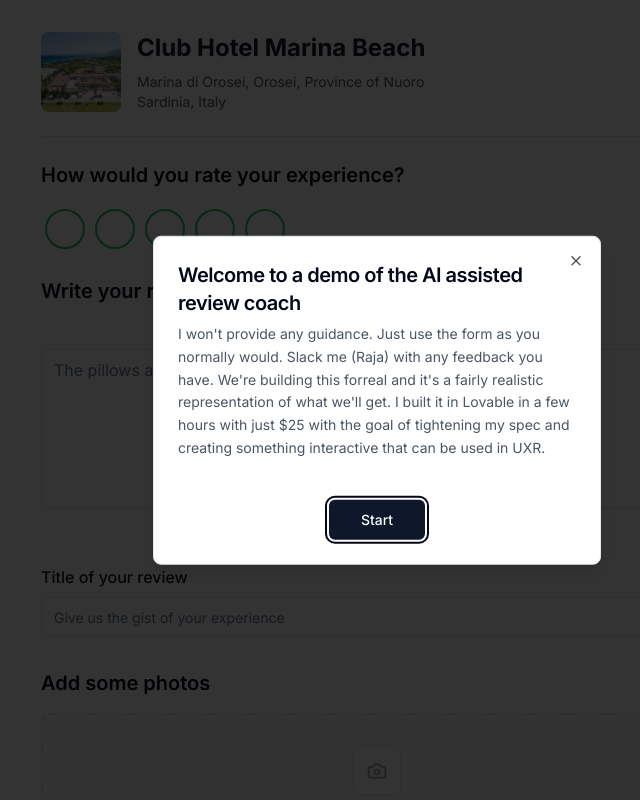
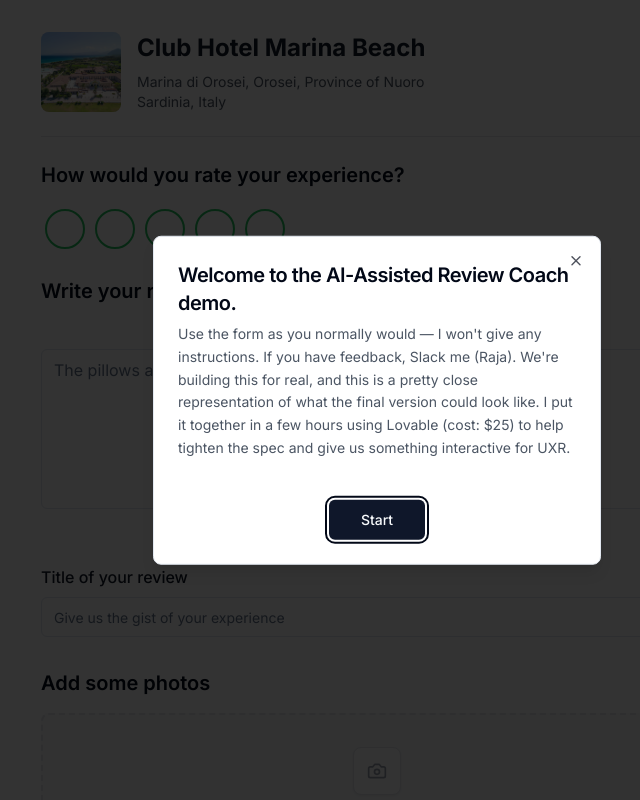
Before and after one commit to superwhatnot/review-coach-poc, a React (Vite) app: page / in a window 1280 px wide. Shown: the top 800 px of the page, without its empty margins (263-903 px from the left). Built offline with nearby package versions, Linux system fonts and the light colour scheme.

Commit message:
Copy welcome message

```diff
--- a/src/components/WelcomeModal.tsx
+++ b/src/components/WelcomeModal.tsx
@@ -20,10 +20,12 @@ export const WelcomeModal: React.FC<WelcomeModalProps> = ({ isOpen, onClose }) =
       <DialogContent className="sm:max-w-md">
         <DialogHeader>
           <DialogTitle className="text-xl font-semibold">
-            Welcome to a demo of the AI assisted review coach
+            Welcome to the AI-Assisted Review Coach demo.
           </DialogTitle>
           <DialogDescription className="text-sm text-gray-600 mt-4 leading-relaxed">
-            I won't provide any guidance. Just use the form as you normally would. Slack me (Raja) with any feedback you have. We're building this forreal and it's a fairly realistic representation of what we'll get. I built it in Lovable in a few hours with just $25 with the goal of tightening my spec and creating something interactive that can be used in UXR.
+            Use the form as you normally would — I won't give any instructions.
+            If you have feedback, Slack me (Raja). We're building this for real, and this is a pretty close representation of what the final version could look like.
+            I put it together in a few hours using Lovable (cost: $25) to help tighten the spec and give us something interactive for UXR.
           </DialogDescription>
         </DialogHeader>
         <div className="flex justify-center mt-6">
```
